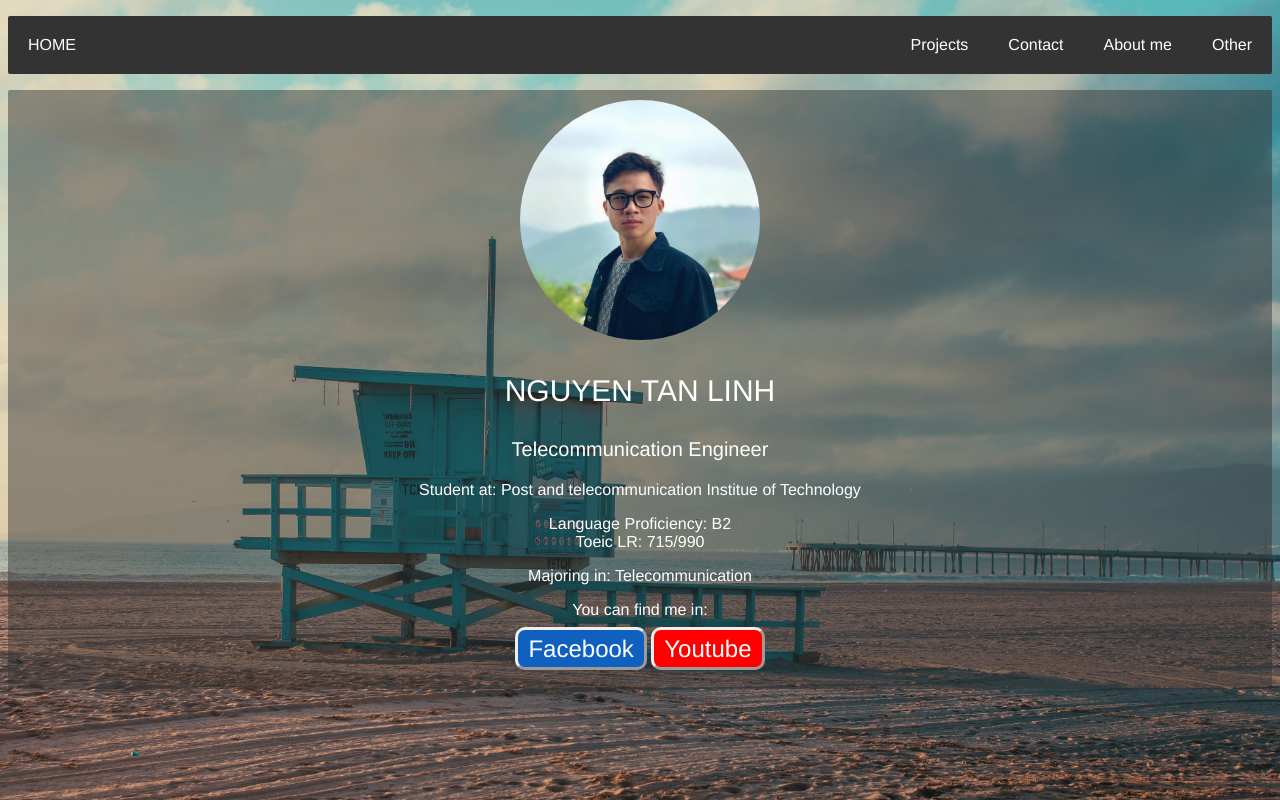
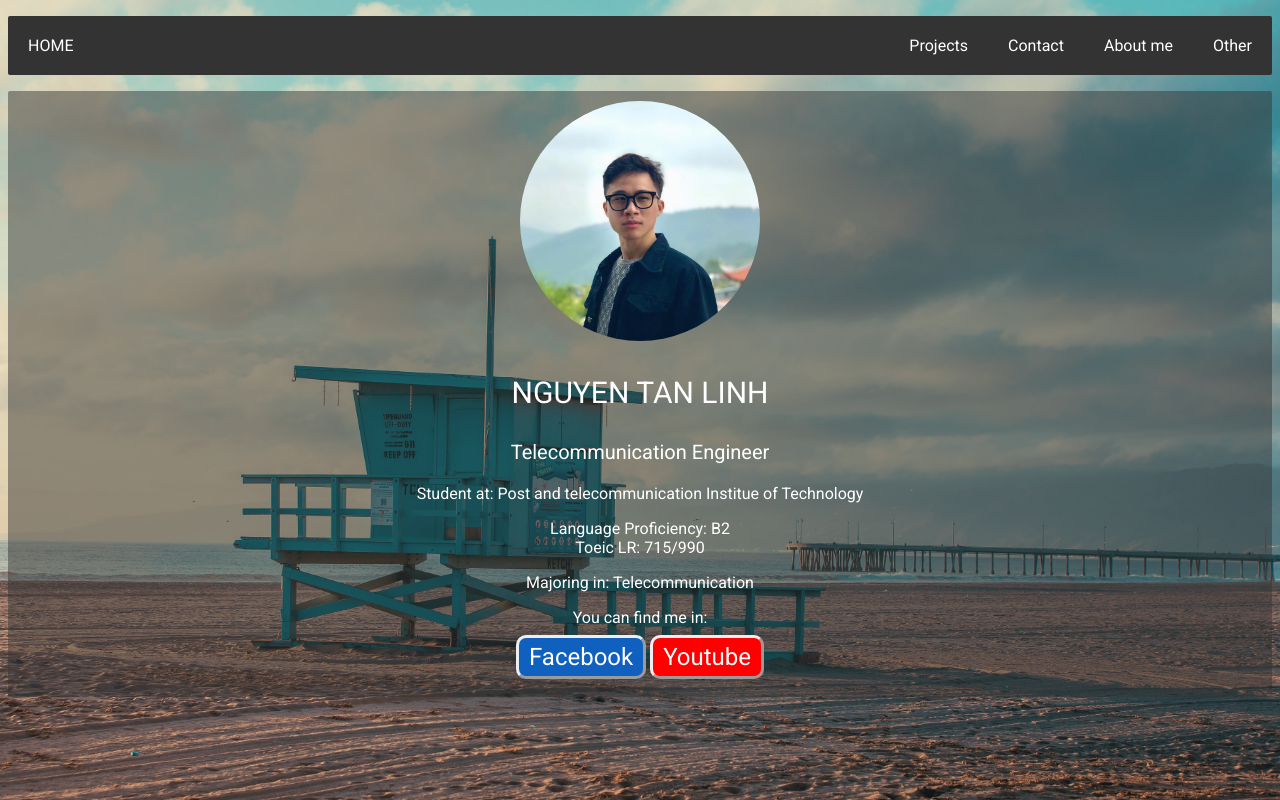
Before and after one commit to lisnake1412/My-Profile, a plain HTML site: page index.html in a window 1280 px wide. Drawn offline with Linux system fonts and the light colour scheme.

Commit message:
Update style.css

```diff
--- a/style.css
+++ b/style.css
@@ -1,5 +1,5 @@
 
-	body{font-family: helvetica,arial,sans-serif;
+	body{font-family: roboto,helvetica,arial,sans-serif;
     background-color:#fafafa;
     background-image: url('IMG/5.jpg');
     background-size: cover;
```
